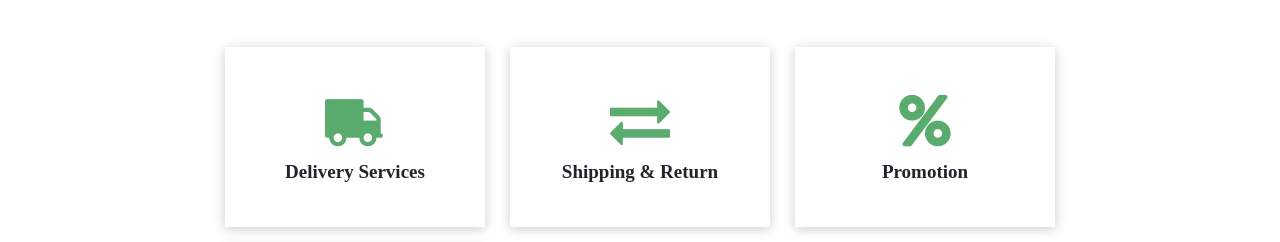
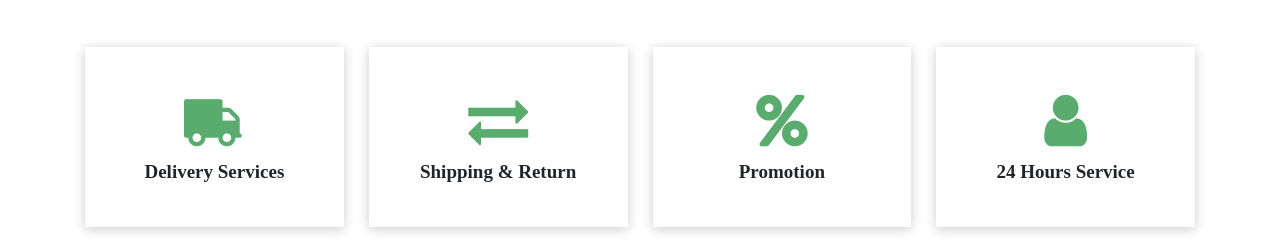
Before and after one commit to ahmad-karimigorji/zay-shop-demo, a plain HTML site: page buy.html in a window 1280 px wide. Shown: the part 558-800 px from the top of the page. Drawn offline with nearby package versions, Linux system fonts and the light colour scheme.

Commit message:
Update style.css

```diff
--- a/css/style.css
+++ b/css/style.css
@@ -918,7 +918,7 @@ body ::-webkit-scrollbar-thumb {
   justify-content: center;
   width: 100%;
   display: grid;
-  grid-template-columns: repeat(auto-fit, minmax(250px, 500px));
+  grid-template-columns: repeat(auto-fit, minmax(210px, 1fr));
   grid-gap: 2rem 2.5rem;
   padding-top: 2.5rem;
 }
@@ -1008,10 +1008,6 @@ body ::-webkit-scrollbar-thumb {
   }
 }
 @media screen and (min-width: 768px) {
-  .body-services {
-    grid-template-columns: repeat(auto-fit, minmax(250px, 350px));
-    grid-gap: 3rem 2.5rem;
-  }
   .body-services > div {
     min-height: 180px;
   }
@@ -1029,10 +1025,6 @@ body ::-webkit-scrollbar-thumb {
   }
 }
 @media screen and (min-width: 1024px) {
-  .body-services {
-    grid-template-columns: repeat(auto-fit, minmax(200px, 260px));
-    grid-gap: 2rem 2.5rem;
-  }
   .our-brands img {
     width: 17%;
     margin: 0 2rem;
```
